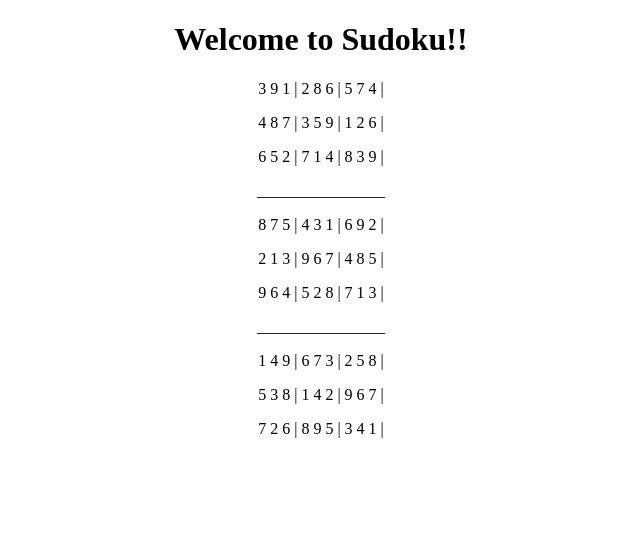
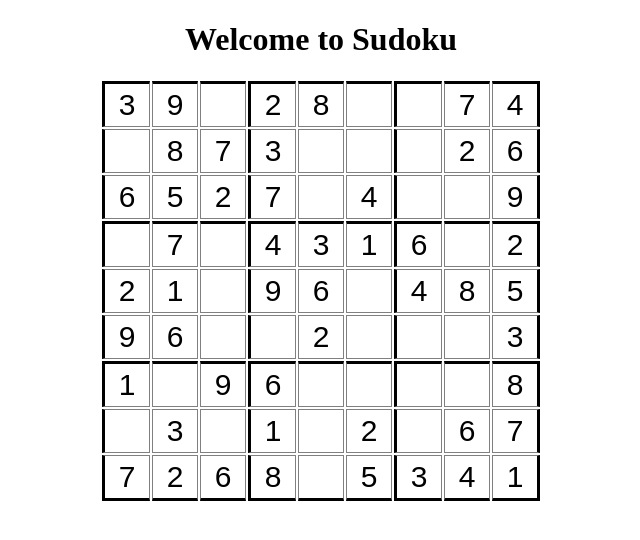
Before and after one commit to kanestapler/Sudoku, an Angular app: page / in a window 1280 px wide. Shown: the top 540 px of the page, without its empty margins (319-959 px from the left). Built offline with nearby package versions, Linux system fonts and the light colour scheme.

Commit message:
Playable game of sudoku! Just a hard coded board for now though

```diff
--- a/src/app/app.component.html
+++ b/src/app/app.component.html
@@ -1,7 +1,7 @@
 <!--The content below is only a placeholder and can be replaced.-->
 <div style="text-align:center">
   <h1>
-    Welcome to {{title}}!!
+    Welcome to {{title}}
   </h1>
 </div>
 <app-board style="text-align: center"></app-board>
--- a/src/app/app.module.ts
+++ b/src/app/app.module.ts
@@ -2,6 +2,7 @@ import { BoardService } from './board.service';
 import { BoardValidatorService } from './board-validator.service';
 import { BrowserModule } from '@angular/platform-browser';
 import { NgModule } from '@angular/core';
+import { FormsModule } from '@angular/forms';
 
 import { AppComponent } from './app.component';
 import { BoardComponent } from './board/board.component';
@@ -13,7 +14,8 @@ import { Board } from "./board";
     BoardComponent
   ],
   imports: [
-    BrowserModule
+    BrowserModule,
+    FormsModule
   ],
   providers: [BoardValidatorService, BoardService],
   bootstrap: [AppComponent]
--- a/src/app/board-validator.service.ts
+++ b/src/app/board-validator.service.ts
@@ -3,14 +3,14 @@ import { Injectable } from '@angular/core';
 @Injectable()
 export class BoardValidatorService {
 
-    IsMoveValid(board: number[][], row: number, column: number): boolean {
+    DoesMoveCompleteBoard(board: number[][], row: number, column: number): boolean {
         if (this.CheckHorizontal(board, row) && this.CheckVertical(board, column) && this.CheckSquare(board, row, column)) {
             return true;
         }
         return false;
     }
 
-    IsBoardValid(board: number[][]): boolean {
+    IsBoardComplete(board: number[][]): boolean {
         //Check all verticals and horizontals
         for (let i = 0; i < 9; i++) {
             if (!this.CheckHorizontal(board, i) || !this.CheckVertical(board, i)) {
@@ -32,7 +32,7 @@ export class BoardValidatorService {
         console.log("Check Vert");
         let values: number[] = [];
         for (let i = 0; i < 9; i++) {
-            if (values.includes(board[i][column])) {
+            if (values.includes(board[i][column]) || board[i][column] === null) {
                 return false;
             }
             values.push(board[i][column]);
@@ -45,7 +45,9 @@ export class BoardValidatorService {
         console.log("Check Horiz");
         let values: number[] = [];
         for (let j = 0; j < 9; j++) {
-            if (values.includes(board[row][j])) {
+            console.log(values);
+            console.log(board[row][j]);
+            if (values.includes(board[row][j]) || board[row][j] === null) {
                 return false;
             }
             values.push(board[row][j]);
@@ -60,7 +62,7 @@ export class BoardValidatorService {
         let values: number[] = [];
         for (let i = row; i < (row + 3); i++) {
             for (let j = column; j < (column + 3); j++) {
-                if (values.includes(board[i][j])) {
+                if (values.includes(board[i][j]) || board[i][j] === null) {
                     return false;
                 } else {
                     values.push(board[i][j]);
--- a/src/app/board.service.ts
+++ b/src/app/board.service.ts
@@ -1,5 +1,5 @@
+import { Difficulty } from 'app/difficulty.enum';
 import { BoardValidatorService } from './board-validator.service';
-import { Difficulty } from 'app/difficulty.enum';
 import { Injectable } from '@angular/core';
 
 @Injectable()
@@ -21,12 +21,31 @@ export class BoardService {
             [5,3,8,1,4,2,9,6,7],
             [7,2,6,8,9,5,3,4,1]
         ]
-        console.log(this.BoardValidatorService.IsMoveValid(testBoard, 0,0));
+        testBoard = this.RemoveRandomValuesFromBoard(testBoard, difficulty);
         return testBoard;
         // let temp: number[][] = [[]];
         // let finishedBoard: number[][] = this.CreateFullBoardRecursively(temp, 0,0);
         // return finishedBoard;
     }
+
+    private RemoveRandomValuesFromBoard(board: number[][], difficulty: Difficulty) {
+        let numbersToRemove: number;
+        if (difficulty === Difficulty.easy) {
+            numbersToRemove = 40;
+        } else if (difficulty === Difficulty.medium) {
+            numbersToRemove = 50;
+        }  else if (difficulty === Difficulty.hard) {
+            numbersToRemove = 60;
+        }
+        while(numbersToRemove > 0) {
+            let column = this.RandomInt(0,8);
+            let row = this.RandomInt(0,8);
+            board[row][column] = null;
+            numbersToRemove--;
+        }
+        return board;
+    }
+
 
     private CreateFullBoardRecursively(board: number[][], row: number, column: number): number[][] {
         let guesses: number[] = [];
@@ -40,8 +59,7 @@ export class BoardService {
                 guess = this.RandomInt(1,9);
             } while (guesses.includes(guess));
             board[row][column] = guess;
-            console.log("Is move valid: ", this.BoardValidatorService.IsMoveValid(board, row, column));
-        } while (!this.BoardValidatorService.IsMoveValid(board, row, column));
+        } while (!this.BoardValidatorService.DoesMoveCompleteBoard(board, row, column));
         if (row === 8) {
             row = 0;
             column++;
--- a/src/app/board/board.component.css
+++ b/src/app/board/board.component.css
@@ -0,0 +1,65 @@
+.square {
+    width: 40px;
+    height: 40px;
+    font-size: 30px;
+    text-align: center;
+
+}
+
+.board {
+    margin-left: auto;
+    margin-right: auto;
+    display: table;
+}
+
+.victory-text {
+    display: none;
+}
+
+.completed {
+    display: block;
+}
+
+input {
+    border: thin solid grey;
+}
+
+input::-webkit-outer-spin-button,
+input::-webkit-inner-spin-button {
+    /* display: none; <- Crashes Chrome on hover */
+    -webkit-appearance: none;
+    margin: 0; /* <-- Apparently some margin are still there even though it's hidden */
+}
+
+/*Left Border*/
+
+#t00, #t10, #t20,#t30, #t40, #t50, #t60, #t70, #t80,
+#t03, #t13, #t23, #t33, #t43, #t53, #t63, #t73, #t83,
+#t06, #t16, #t26, #t36, #t46, #t56, #t66, #t76, #t86
+{
+    border-left: medium solid black;
+}
+
+/*Right Border*/
+
+#t08, #t18, #t28, #t38, #t48, #t58, #t68, #t78, #t88
+/*#t02, #t12, #t22, #t32, #t42, #t52, #t62, #t72, #t82,
+#t05, #t15, #t25, #t35, #t45, #t55, #t65, #t75, #t85*/
+{
+    border-right: medium solid black;
+}
+
+/*Top Border*/
+
+#t00, #t01, #t02, #t03, #t04, #t05, #t06, #t07, #t08,
+#t30, #t31, #t32, #t33, #t34, #t35, #t36, #t37, #t38,
+#t60, #t61, #t62, #t63, #t64, #t65, #t66, #t67, #t68
+{
+    border-top: medium solid black;
+}
+
+/*Bottom Border*/
+
+#t80, #t81, #t82, #t83, #t84, #t85, #t86, #t87, #t88 {
+    border-bottom: medium solid black;
+}
--- a/src/app/board/board.component.html
+++ b/src/app/board/board.component.html
@@ -1,47 +1,12 @@
-<p>
-  {{board.board[0][0]}} {{board.board[0][1]}} {{board.board[0][2]}} |
-  {{board.board[0][3]}} {{board.board[0][4]}} {{board.board[0][5]}} |
-  {{board.board[0][6]}} {{board.board[0][7]}} {{board.board[0][8]}} |
+<tbody class="board">
+  <tr *ngFor="let x of [0,1,2,3,4,5,6,7,8]">
+    <td *ngFor="let y of [0,1,2,3,4,5,6,7,8]">
+      <input (keyup)="CheckIfBoardIsComplete(x,y)" class="square" id="t{{x}}{{y}}" autocomplete="off" maxlength="1" type="number" [(ngModel)]="board.board[x][y]"/>
+    </td>
+  </tr>
+</tbody>
+
+
+<p class="victory-text" [ngClass]="{'completed' : completed}">
+  YOU WIN!
 </p>
-<p>
-  {{board.board[1][0]}} {{board.board[1][1]}} {{board.board[1][2]}} |
-  {{board.board[1][3]}} {{board.board[1][4]}} {{board.board[1][5]}} |
-  {{board.board[1][6]}} {{board.board[1][7]}} {{board.board[1][8]}} |
-</p>
-<p>
-  {{board.board[2][0]}} {{board.board[2][1]}} {{board.board[2][2]}} |
-  {{board.board[2][3]}} {{board.board[2][4]}} {{board.board[2][5]}} |
-  {{board.board[2][6]}} {{board.board[2][7]}} {{board.board[2][8]}} |
-</p>
-<p>________________</p>
-<p>
-  {{board.board[3][0]}} {{board.board[3][1]}} {{board.board[3][2]}} |
-  {{board.board[3][3]}} {{board.board[3][4]}} {{board.board[3][5]}} |
-  {{board.board[3][6]}} {{board.board[3][7]}} {{board.board[3][8]}} |
-</p>
-<p>
-  {{board.board[4][0]}} {{board.board[4][1]}} {{board.board[4][2]}} |
-  {{board.board[4][3]}} {{board.board[4][4]}} {{board.board[4][5]}} |
-  {{board.board[4][6]}} {{board.board[4][7]}} {{board.board[4][8]}} |
-</p>
-<p>
-  {{board.board[5][0]}} {{board.board[5][1]}} {{board.board[5][2]}} |
-  {{board.board[5][3]}} {{board.board[5][4]}} {{board.board[5][5]}} |
-  {{board.board[5][6]}} {{board.board[5][7]}} {{board.board[5][8]}} |
-</p>
-<p>________________</p>
-<p>
-  {{board.board[6][0]}} {{board.board[6][1]}} {{board.board[6][2]}} |
-  {{board.board[6][3]}} {{board.board[6][4]}} {{board.board[6][5]}} |
-  {{board.board[6][6]}} {{board.board[6][7]}} {{board.board[6][8]}} |
-</p>
-<p>
-  {{board.board[7][0]}} {{board.board[7][1]}} {{board.board[7][2]}} |
-  {{board.board[7][3]}} {{board.board[7][4]}} {{board.board[7][5]}} |
-  {{board.board[7][6]}} {{board.board[7][7]}} {{board.board[7][8]}} |
-</p>
-<p>
-  {{board.board[8][0]}} {{board.board[8][1]}} {{board.board[8][2]}} |
-  {{board.board[8][3]}} {{board.board[8][4]}} {{board.board[8][5]}} |
-  {{board.board[8][6]}} {{board.board[8][7]}} {{board.board[8][8]}} |
-</p>
--- a/src/app/board/board.component.ts
+++ b/src/app/board/board.component.ts
@@ -1,3 +1,4 @@
+import { BoardValidatorService } from './../board-validator.service';
 import { BoardService } from './../board.service';
 import { Difficulty } from 'app/difficulty.enum';
 import { Board } from './../board';
@@ -11,10 +12,21 @@ import { Component, OnInit } from '@angular/core';
 
 export class BoardComponent implements OnInit {
 
+    completed: boolean;
+
     board: Board;
 
-    constructor(private BoardService: BoardService) {
+    constructor(private BoardService: BoardService, private BoardValidatorService: BoardValidatorService) {
         this.board = new Board(Difficulty.easy, BoardService);
+        this.completed = false;
+     }
+
+     CheckIfBoardIsComplete(row: number, column: number) {
+         if (this.BoardValidatorService.DoesMoveCompleteBoard(this.board.board, row, column)) {
+             this.completed = true;
+         } else {
+             this.completed = false;
+         }
      }
 
     ngOnInit() {
```
